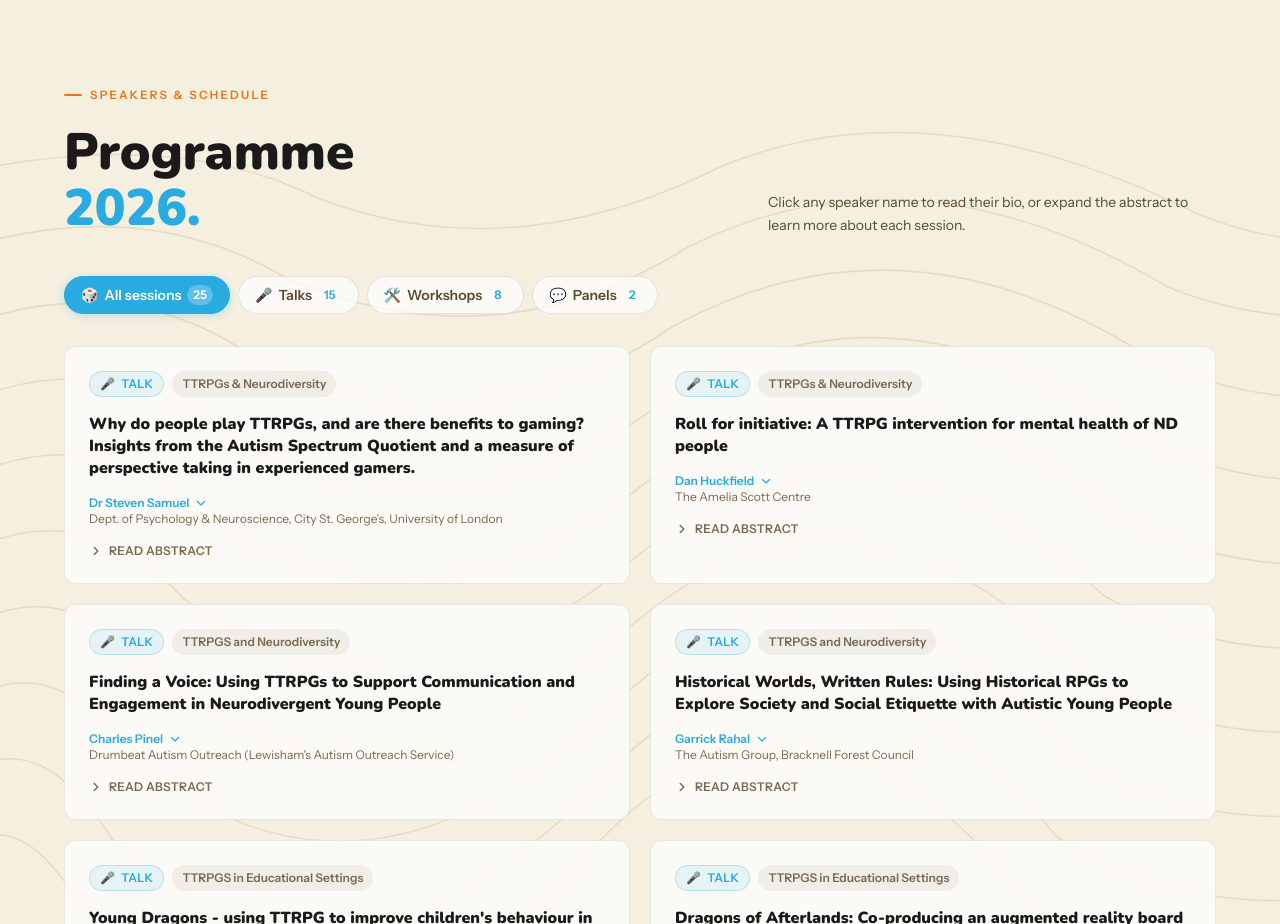
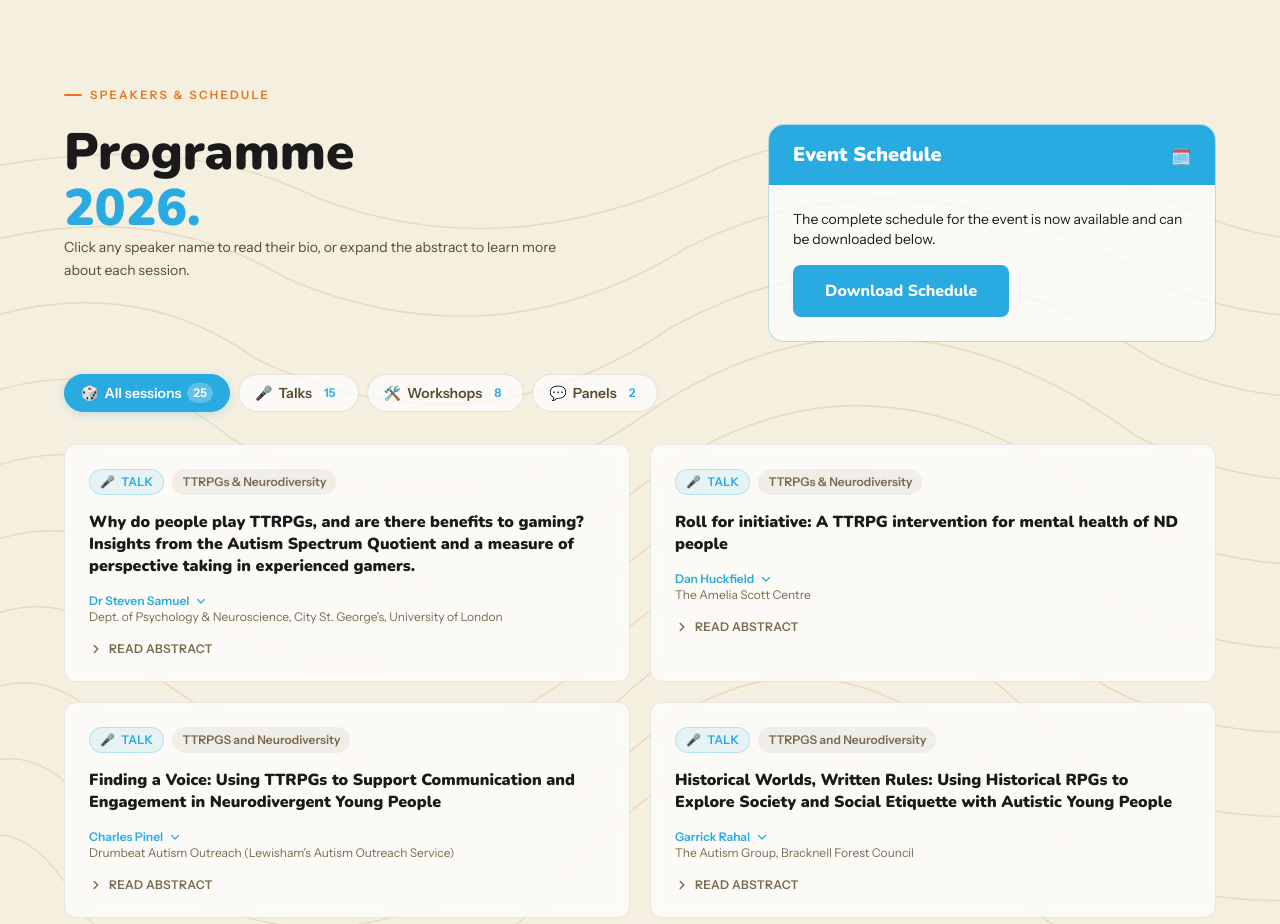
Before and after one commit to Neuroplay-Lab/Rolling-Well, a Next.js app: page / in a window 1280 px wide. Shown: the part 3760-4684 px from the top of the page. Built offline with nearby package versions, Linux system fonts and the light colour scheme.

Commit message:
Added schedule download

```diff
--- a/components/Speakers.tsx
+++ b/components/Speakers.tsx
@@ -211,6 +211,30 @@ function SessionCard({ session, index }: { session: Session; index: number }) {
   );
 }
 
+function ScheduleCard() {
+  return (
+    <div className="grid md:grid-cols-1 gap-5 max-w-md">
+            <div
+              className={`reveal reveal-delay-${2} rounded-2xl overflow-hidden`}
+              style={{ border: "1px solid rgba(41,171,226,0.3)", background: "rgba(255,255,255,0.06)" }}
+            >
+              <div style={{ background: "#29abe2" }} className="px-6 py-4 flex items-center justify-between">
+                  <div className="font-display font-black text-white text-xl">Event Schedule</div>
+                  <span className="font-body text-md text-white/80 font-medium mt-0.5">🗓️</span>
+              </div>
+              <div className="p-6" style={{ background: "rgba(255,255,255,0.7)" }}>
+                <p className="font-body text-sm">
+                  The complete schedule for the event is now available and can be downloaded below.
+                </p>
+                <a href="/RollingWellSchedule.pdf" className="btn-primary block text-center mt-4">
+                  Download Schedule
+                </a>
+              </div>
+            </div>
+        </div>
+  );
+}
+
 // ─── MAIN COMPONENT ───────────────────────────────────────────────────────────
 
 type Filter = "all" | Session["type"];
@@ -258,7 +282,8 @@ export default function Speakers() {
       <div className="max-w-6xl mx-auto">
         <div className="section-label reveal mb-5">Speakers &amp; Schedule</div>
 
-        <div className="flex flex-col lg:flex-row lg:items-end justify-between gap-6 mb-10">
+        <div className="flex flex-col lg:flex-row justify-between gap-6 mb-8">
+          <div>
             <h2
               className="reveal reveal-delay-1 font-display font-black"
               style={{
@@ -272,12 +297,14 @@ export default function Speakers() {
               <span style={{ color: "#29abe2" }}>2026.</span>
             </h2>
             <p
-            className="reveal reveal-delay-2 font-body text-sm max-w-md leading-relaxed"
+              className="reveal reveal-delay-2 font-body text-sm max-w-lg leading-relaxed"
               style={{ color: "#5a4a30" }}
             >
               Click any speaker name to read their bio, or expand the abstract to
               learn more about each session.
             </p>
+          </div>
+          <ScheduleCard />
         </div>
 
         {/* Filter bar */}
```
Also changed, not shown: 1 other file (tests, documents, lock files or other folders). Lines whose indentation alone changed are shown as unchanged.
